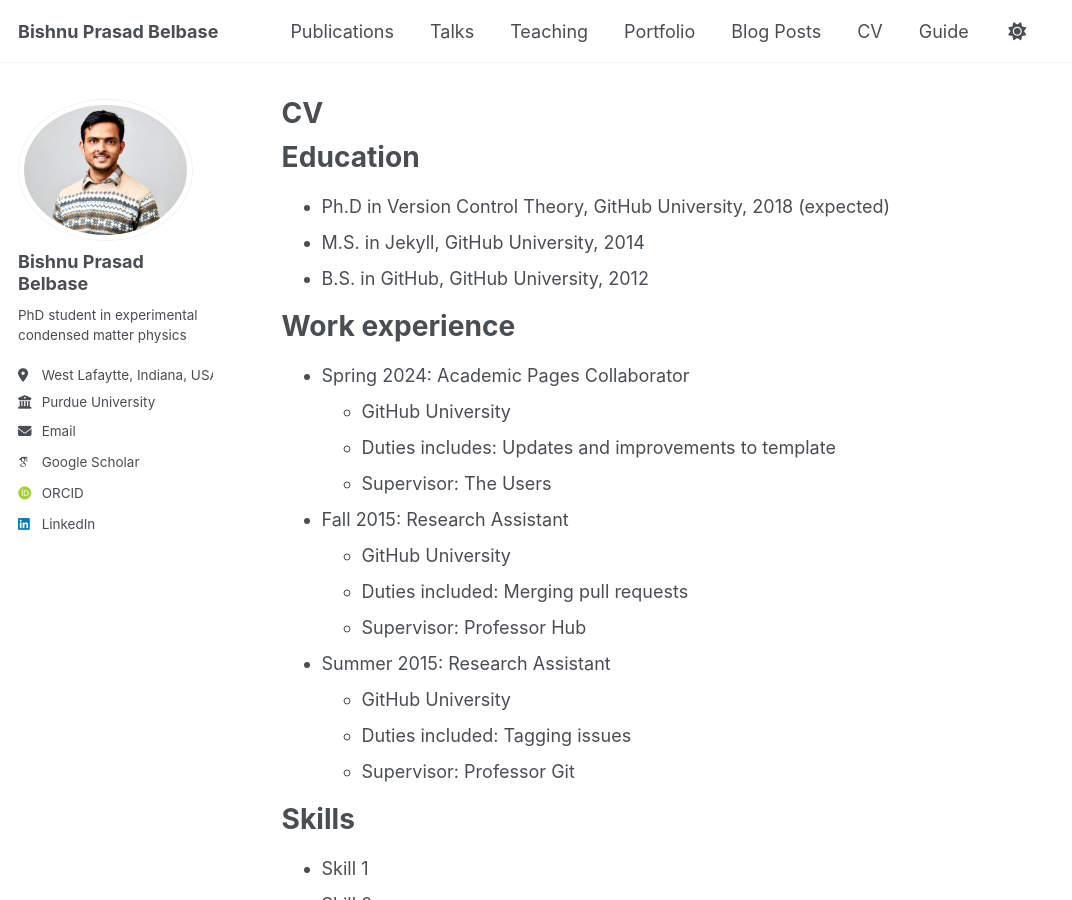
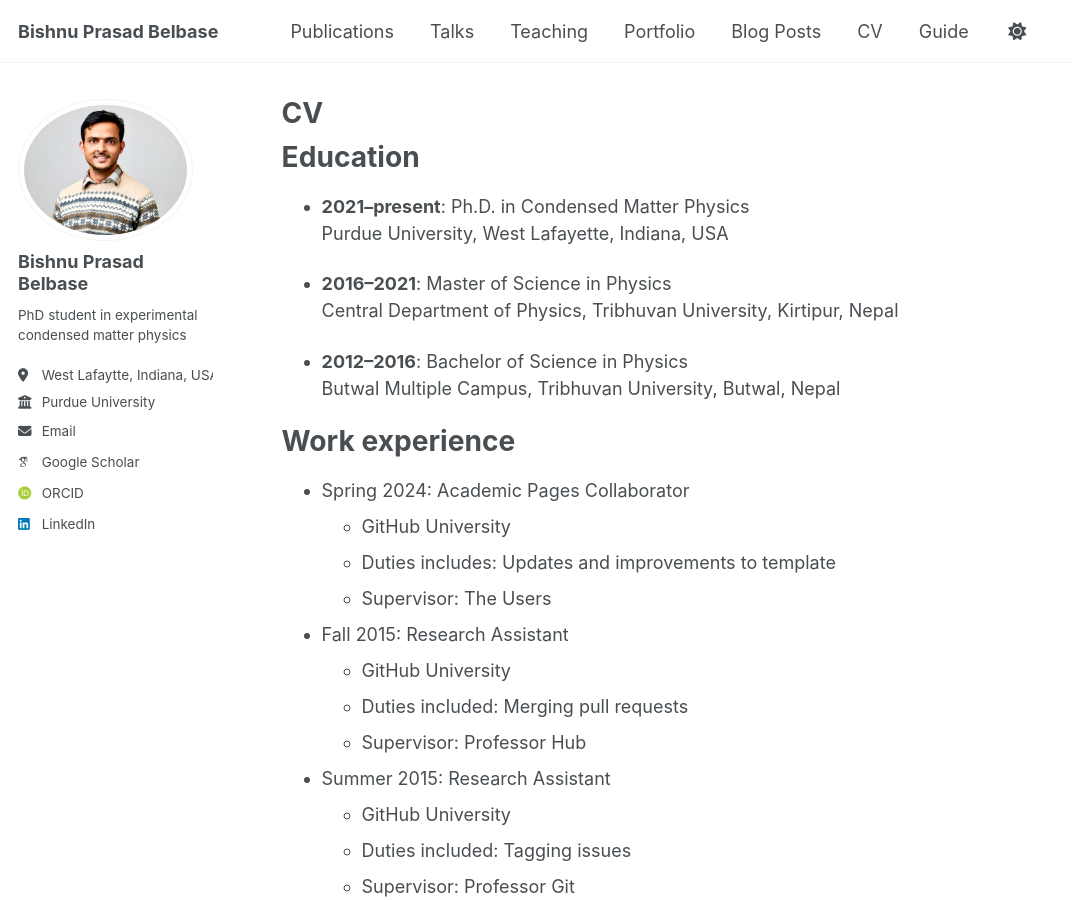
Before and after one commit to bbelbase8/bpb, a Jekyll site: the page built from _pages/cv.md, in a window 1280 px wide and 900 px high. Shown: the whole window, without its empty margins (0-1072 px from the left). Built offline with Jekyll 4.4.1, drawn with Linux system fonts in a browser that asks for light colours; some web fonts are replaced; a script bundle is joined from its source files by our own code; library files that are not in the unit come from our copies.

Commit message:
Update cv.md

```diff
--- a/_pages/cv.md
+++ b/_pages/cv.md
@@ -9,11 +9,17 @@ redirect_from:
 
 {% include base_path %}
 
-Education
-======
-* Ph.D in Version Control Theory, GitHub University, 2018 (expected)
-* M.S. in Jekyll, GitHub University, 2014
-* B.S. in GitHub, GitHub University, 2012
+ Education
+=========
+* **2021–present**: Ph.D. in Condensed Matter Physics
+  Purdue University, West Lafayette, Indiana, USA
+
+* **2016–2021**: Master of Science in Physics
+  Central Department of Physics, Tribhuvan University, Kirtipur, Nepal
+
+* **2012–2016**: Bachelor of Science in Physics
+  Butwal Multiple Campus, Tribhuvan University, Butwal, Nepal
+
 
 Work experience
 ======
```
